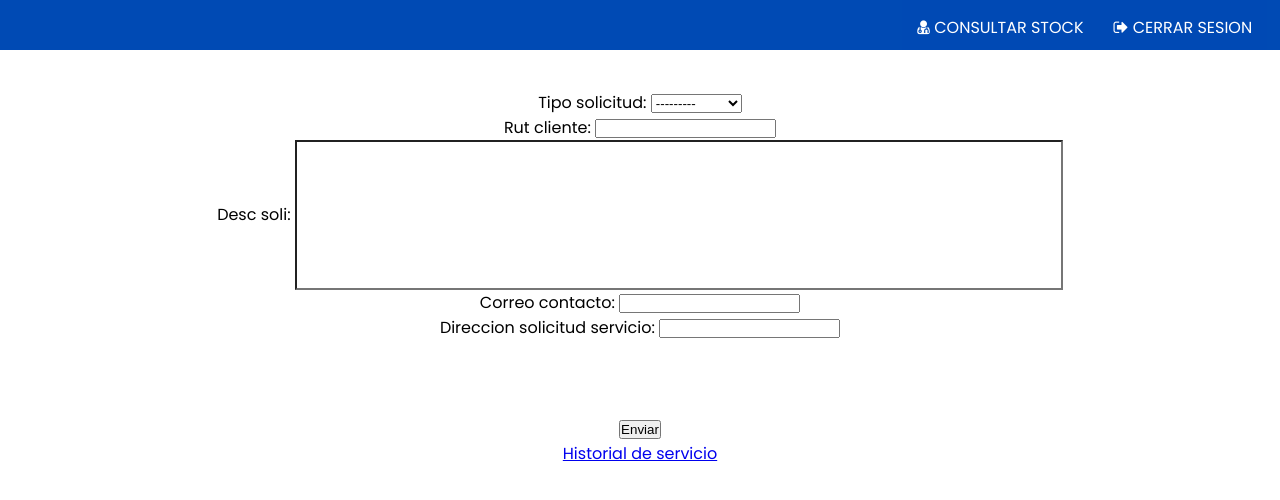
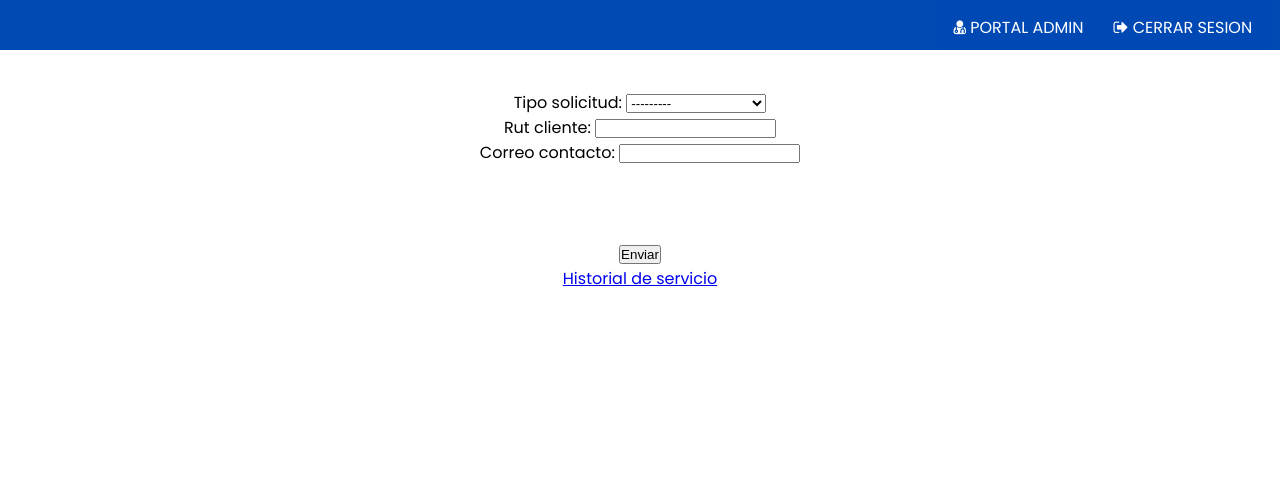
Before and after one commit to quirrk/examenagil, a Django app: page /add_soli in a window 1280 px wide. Shown: the top 500 px of the page. Run offline with Django 3.2, Linux system fonts and the light colour scheme; the visitor is signed in with stand-in values (Sample User, id 1).

Commit message:
adaptaciones

```diff
--- a/hospital/admin.py
+++ b/hospital/admin.py
@@ -1,5 +1,5 @@
 from django.contrib import admin
-from hospital.models import Tecnico, Solicitud
+from hospital.models import Medico, Solicitud
 # Register your models here.
-admin.site.register(Tecnico)
+admin.site.register(Medico)
 admin.site.register(Solicitud)
--- a/hospital/forms.py
+++ b/hospital/forms.py
@@ -5,4 +5,4 @@ class SolicitudForm(forms.ModelForm):
 
     class Meta:
         model = Solicitud
-        fields = ('id_solicitud','tipo_solicitud','rut_cliente','desc_soli','correo_contacto','direccion_solicitud_servicio')
+        fields = ('id_solicitud','tipo_solicitud','rut_cliente','correo_contacto')
--- a/hospital/models.py
+++ b/hospital/models.py
@@ -2,20 +2,20 @@ from django.db import models
 from datetime import datetime
 
 TIPOSOLI = (
-    ('Mantencion', 'Mantencion'),
-    ('Reparacion', 'Reparacion'),
+    ('Kinesiología', 'Kinesiología'),
+    ('Oftalmología', 'Oftalmología'),
+    ('Otorrinolaringología', 'Otorrinolaringología')
 )
 
 ESTADO_SOLI = (
+    ('Enviada', 'Enviada'),
     ('En espera','En espera'),
-    ('En Curso','En Curso'),
     ('Finalizada','Finalizada')
 )
 
-class Tecnico(models.Model):
+class Medico(models.Model):
     rut = models.CharField(max_length=10)
     nombreComp = models.CharField(max_length=100)
-
 
     def __str__(self):
         return self.nombreComp
@@ -24,12 +24,10 @@ class Solicitud(models.Model):
     id_solicitud = models.AutoField(primary_key=True)
     tipo_solicitud = models.CharField(max_length=20, choices=TIPOSOLI)
     rut_cliente = models.CharField(max_length=11)
-    desc_soli = models.CharField(max_length=300,null=False)
     correo_contacto = models.CharField(max_length=40, null=False,default="")
-    direccion_solicitud_servicio = models.CharField(max_length=80,null=False,default="")
     fecha_serv = models.DateTimeField(null=True)
-    tecnico_encargado = models.ForeignKey('Tecnico', on_delete=models.CASCADE, null=True)
-    estado =  models.CharField(max_length=20, choices=ESTADO_SOLI, default="En espera")
+    medico_encargado = models.ForeignKey('Medico', on_delete=models.CASCADE, null=True)
+    estado =  models.CharField(max_length=20, choices=ESTADO_SOLI, default="Enviada")
 
     def __str__(self):
         return self.rut_cliente
--- a/hospital/templates/hospital/base.html
+++ b/hospital/templates/hospital/base.html
@@ -3,11 +3,11 @@
 <html lang="en">
 <head>
         {% if user.is_authenticated and user.is_staff and user.is_superuser %}
-            <title> BODEGA </title>
+            <title> ADMINISTRACION </title>
         {% elif user.is_authenticated and user.is_staff %}
-            <title> GESTION TECNICOS </title>
+            <title> PORTAL MEDICO </title>
         {% elif user.is_authenticated %}
-            <title> VENTAS Y SOLICITUDES </title>
+            <title> PORTAL PACIENTE </title>
         {% else %}
             <title> BIENVENIDO </title>
         {% endif %}
@@ -33,7 +33,7 @@
             <nav class="menu">
 
                 {% if user.is_authenticated and user.is_staff and user.is_superuser %}
-                    <a href="{% url 'inventario' %}"> <i class="fa fa-user-md" aria-hidden="true"></i> CONSULTAR STOCK </a>
+                    <a href="http://127.0.1:8000/admin"> <i class="fa fa-user-md" aria-hidden="true"></i> PORTAL ADMIN </a>
                     <a href="{% url 'logout' %}"> <i class="fa fa-sign-out" aria-hidden="true"></i> CERRAR SESION</a>
                 {% elif user.is_authenticated and user.is_staff %}
                     <a href="{% url 'inventario' %}"> <i class="fa fa-user-md" aria-hidden="true"></i> CONSULTAR STOCK </a>
@@ -42,11 +42,7 @@
                 {% elif user.is_authenticated %}
                     <a>Usuario:</a>
                     <a id="rut_pac" >{{user.username}}</a>
-                    <a id="" >Saldo bancario:</a>
-                    <a id="saldo_cli" ></a>
-                    <a href="{% url 'comprar' %}"> COMPRAR </a>
-                    <a href="{% url 'pedidos' %}"> MIS PEDIDOS </a>
-                    <a href="{% url 'add_soli' %}"> SOLICITUD DE SERVICIO </a>
+                    <a href="{% url 'add_soli' %}"> SOLICITUDES </a>
                     <a href="{% url 'logout' %}"> <i class="fa fa-sign-out" aria-hidden="true"></i> CERRAR SESION</a>
 
                 {% else %}
--- a/hospital/templates/hospital/mis_soli.html
+++ b/hospital/templates/hospital/mis_soli.html
@@ -10,7 +10,7 @@
 
     {% for hist in soli_histo %}
 
-        {% if hist.tecnico_encargado.rut == user.username %}
+        {% if hist.medico_encargado.rut == user.username %}
             <div class="datos-hist">
                 <p>ID Solicitud: {{hist.id_solicitud}}</p>
                 <p>Tipo: {{hist.tipo_solicitud}}</p>
@@ -19,7 +19,7 @@
                 <p>Contacto Cliente: {{hist.correo_contacto}}</p>
                 <p>Direccion Cliente: {{hist.direccion_solicitud_servicio}}</p>
                 <p>Fecha asistencia: {{hist.fecha_serv}}</p>
-                <p>Encargado: {{hist.tecnico_encargado}}</p>
+                <p>Encargado: {{hist.medico_encargado}}</p>
                 <p>Estado:  {{hist.estado}}</p>
                 <a href="https://nicolini.pythonanywhere.com/admin/hospital/solicitud/{{hist.id_solicitud}}">Acceder a solicitud</a>
             </div>
--- a/hospital/templates/hospital/solicitud.html
+++ b/hospital/templates/hospital/solicitud.html
@@ -15,11 +15,9 @@
                 <p>ID Solicitud: {{hist.id_solicitud}}</p>
                 <p>Tipo: {{hist.tipo_solicitud}}</p>
                 <p>Rut: {{user.username}}</p>
-                <p>Descripcion: {{hist.desc_soli}}</p>
                 <p>Contacto: {{hist.correo_contacto}}</p>
-                <p>Direccion: {{hist.direccion_solicitud_servicio}}</p>
                 <p>Fecha asistencia: {{hist.fecha_serv}}</p>
-                <p>Encargado: {{hist.tecnico_encargado}}</p>
+                <p>Encargado: {{hist.medico_encargado}}</p>
                 <p>Estado:  {{hist.estado}}</p>
             </div>
         {% endif %}
```
Also changed, not shown: hospital/templates/hospital/comprar.html (deleted, +0 -39 lines), hospital/templates/hospital/pedidos.html (deleted, +0 -15 lines), hospital/migrations/0009_auto_20190709_1731.py (added).
